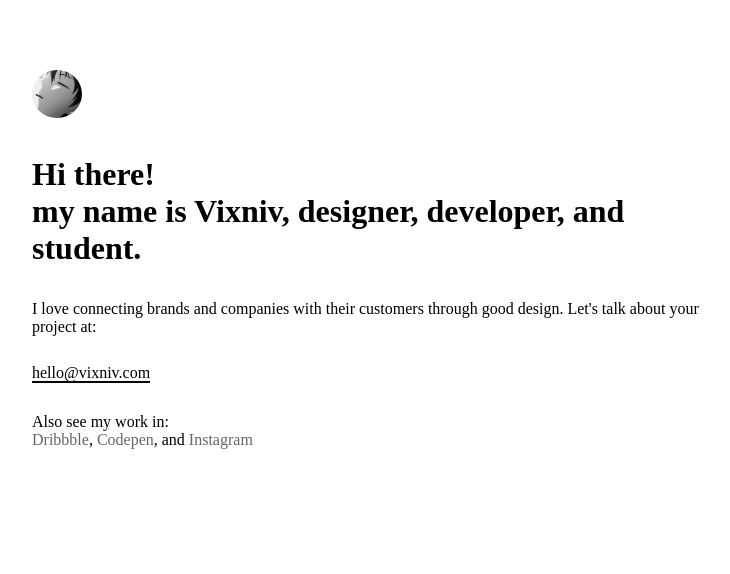
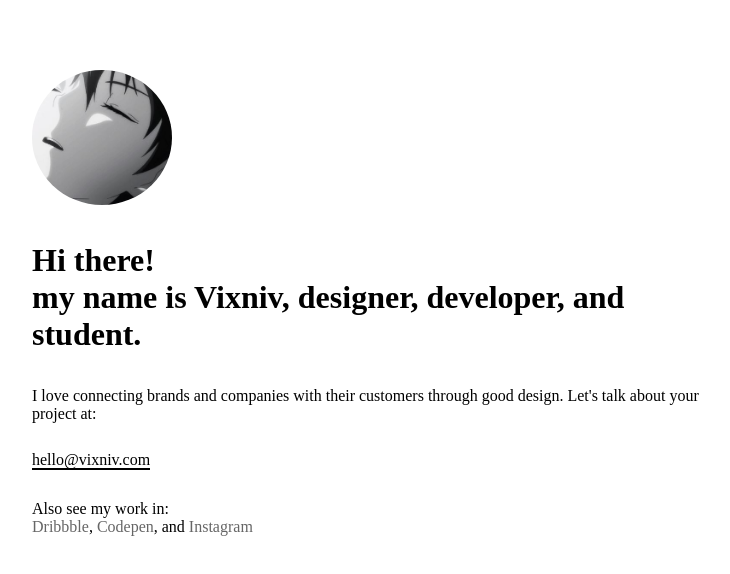
Before and after one commit to vixniv/one, a plain HTML site: page index.html in a window 1280 px wide. Shown: the whole page, without its empty margins (258-988 px from the left). Drawn offline with Linux system fonts and the light colour scheme; a web font is replaced by a local one.

Commit message:
Update cssfileishere.css

```diff
--- a/cssfileishere.css
+++ b/cssfileishere.css
@@ -70,7 +70,7 @@ a:hover {
 
 img.pp{
     border-radius: 50%;
-    width: 50px;
+    max-width: 20%;
 }
 
 p.footer {
```
